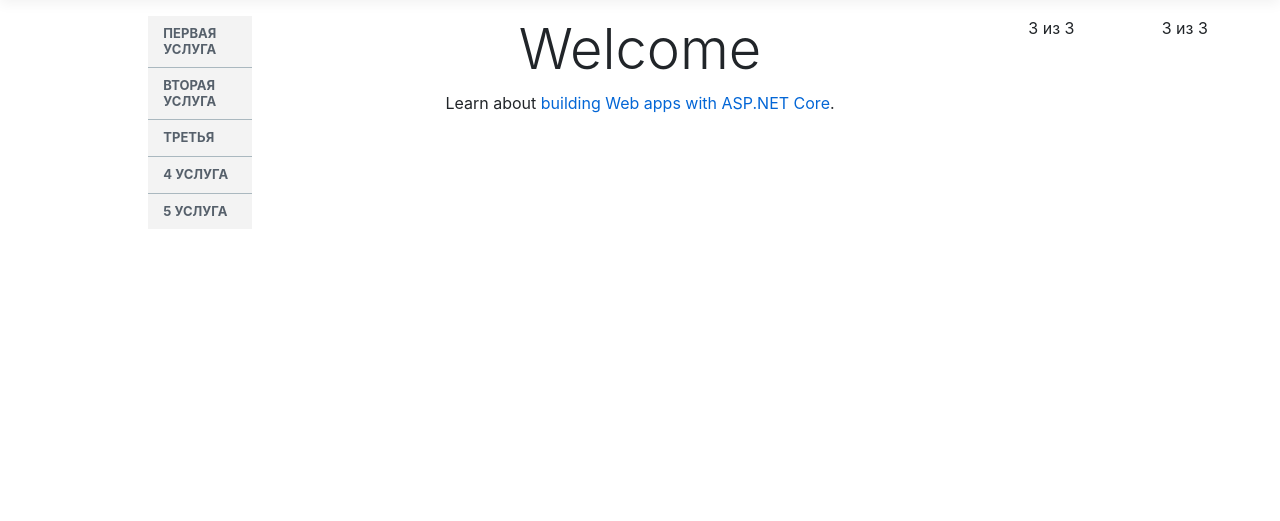
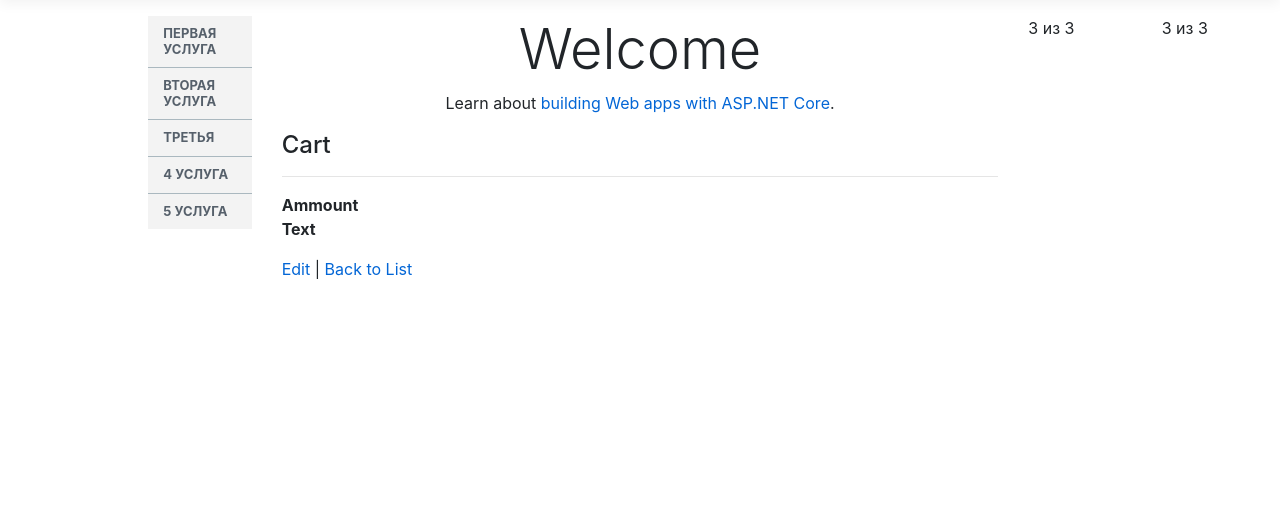
Before and after one commit to vdobychin/Ecommerce, an ASP.NET Core app: template Ecommerce/Views/Home/Index.cshtml in a window 1280 px wide. Shown: the part 57-578 px from the top of the page. Run offline with ASP.NET Core 8, Linux system fonts and the light colour scheme; the template is opened without the code that fills it, so the values that code supplies are empty.

Commit message:
try add partial view

```diff
--- a/Ecommerce/Models/Cart.cs
+++ b/Ecommerce/Models/Cart.cs
@@ -3,10 +3,11 @@ using System.Collections.Generic;
 using System.Linq;
 using System.Threading.Tasks;
 
-namespace Eccomerce.Models
+namespace Ecommerce.Models
 {
     public class Cart
     {
         public int Ammount { get; set; }
+        public string Text { get; set; }
     }
 }
--- a/Ecommerce/Views/Home/CartAmmount.cshtml
+++ b/Ecommerce/Views/Home/CartAmmount.cshtml
@@ -1,6 +1,24 @@
-@model Eccomerce.Models.Cart
+@model Ecommerce.Models.Cart
 
 <div>
     <h4>Cart</h4>
-    @Model.Ammount
+    <hr />
+    <dl class="row">
+        <dt class = "col-sm-2">
+            @Html.DisplayNameFor(model => model.Ammount)
+        </dt>
+        <dd class = "col-sm-10">
+            @Html.DisplayFor(model => model.Ammount)
+        </dd>
+        <dt class = "col-sm-2">
+            @Html.DisplayNameFor(model => model.Text)
+        </dt>
+        <dd class = "col-sm-10">
+            @Html.DisplayFor(model => model.Text)
+        </dd>
+    </dl>
 </div>
+<div>
+    @Html.ActionLink("Edit", "Edit", new { /* id = Model.PrimaryKey */ }) |
+    <a asp-action="Index">Back to List</a>
+</div>
--- a/Ecommerce/Views/Home/Index.cshtml
+++ b/Ecommerce/Views/Home/Index.cshtml
@@ -1,3 +1,5 @@
+@model Cart
+
 @{
     ViewData["Title"] = "Home Page";
 }
@@ -6,3 +8,6 @@
     <h1 class="display-4">Welcome</h1>
     <p>Learn about <a href="https://docs.microsoft.com/aspnet/core">building Web apps with ASP.NET Core</a>.</p>
 </div>
+
+@*<partial name="CartAmmount" model="Model" />*@
+@Html.Partial("CartAmmount", Model.Text)
```
Also changed, not shown: Ecommerce/Controllers/HomeController.cs (+5 -4 lines), Ecommerce/Ecommerce.csproj.
